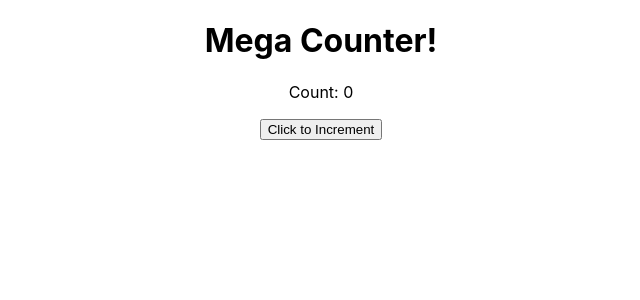
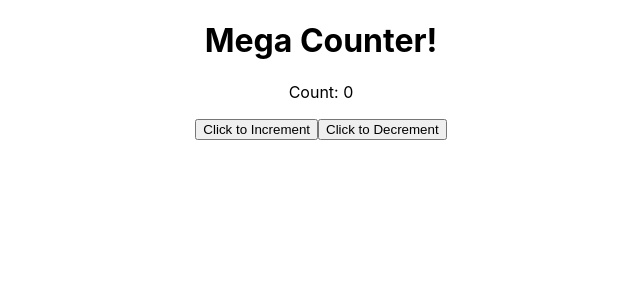
Before and after one commit to Teatoller/counter-app, a React (Create React App) app: page / in a window 1280 px wide. Shown: the top 300 px of the page, without its empty margins (319-959 px from the left). Built offline with nearby package versions, Linux system fonts and the light colour scheme.

Commit message:
(DECREMENT):implement decrement action
- add decrement button
- add decrement type in reducer
- add decrement action to dispatch props

[Starts #010]

```diff
--- a/src/Counter.js
+++ b/src/Counter.js
@@ -8,6 +8,7 @@ function Counter(props) {
             <h1>Mega Counter!</h1>
             <p>Count: {props.count} </p>
             <button onClick={props.onIncremenClick}>Click to Increment</button>
+            <button onClick={props.onDecremenClick}>Click to Decrement</button>
         </div>
     )
 }
@@ -27,6 +28,13 @@ function mapDispatchToProps(dispatch) {
                 type: 'INCREMENT',
             }
             dispatch(action);
+        },
+        onDecremenClick: ()=> {
+            console.log("Clicking....");
+            const action = {
+                type: 'DECREMENT',
+            }
+            dispatch(action);
         }
     }
 };
--- a/src/store/index.js
+++ b/src/store/index.js
@@ -10,6 +10,8 @@ const reducer = (state = initialState, action) => {
   switch (action.type) {
       case 'INCREMENT':
           return Object.assign({}, state, {count: state.count + 1});
+      case 'DECREMENT':
+          return Object.assign({}, state, {count: state.count - 1});
           default:
                 return state;
   }
```
